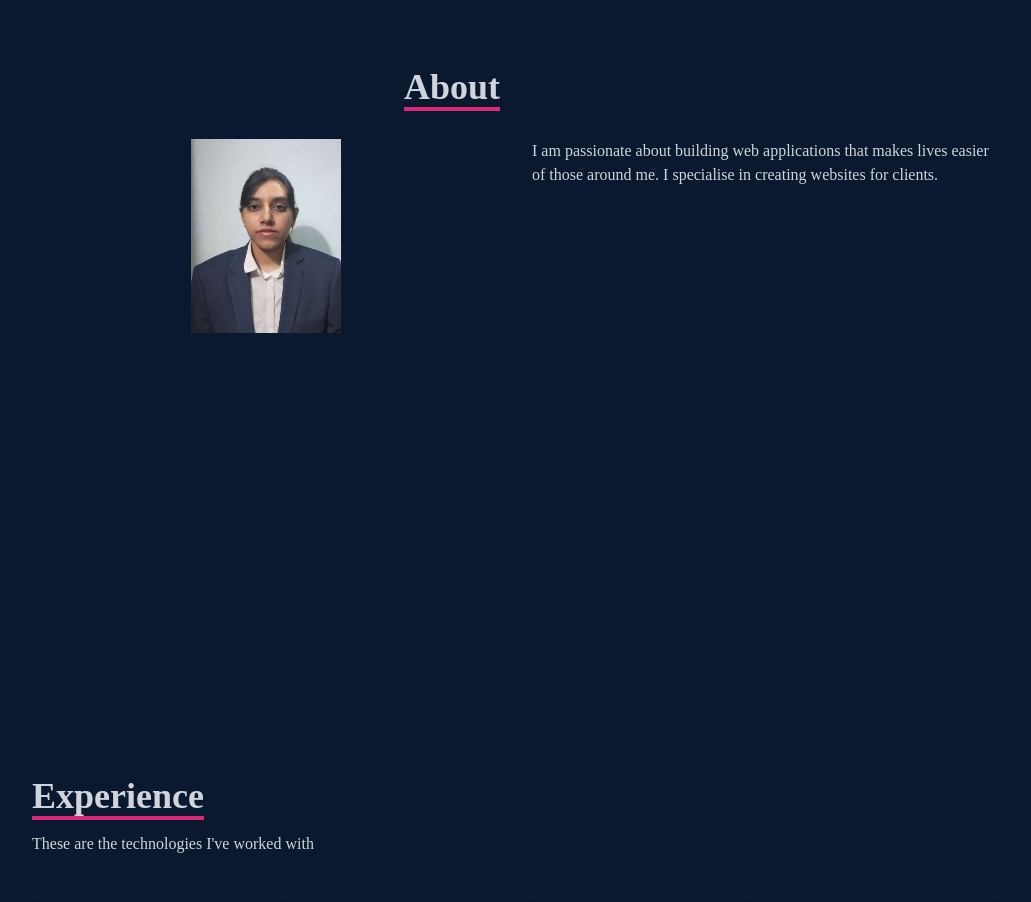
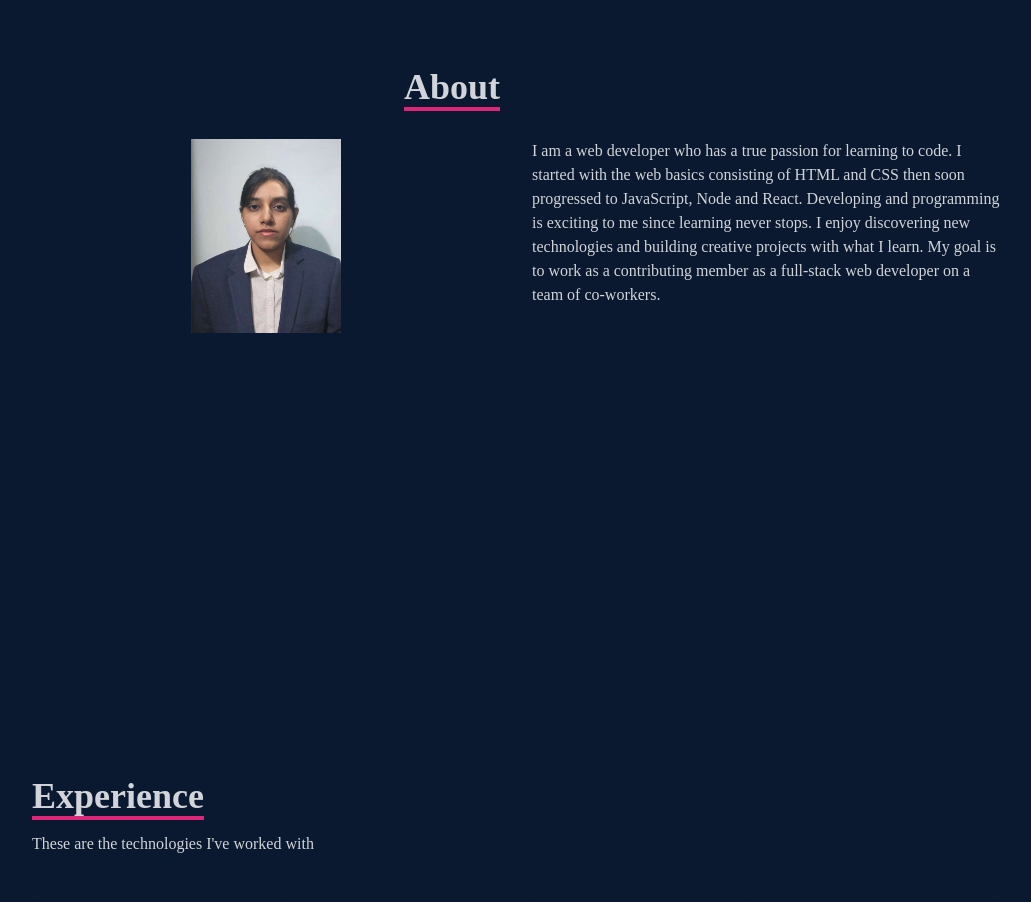
Before and after one commit to Apoorva0123/Portfolio, a React (Create React App) app: page / in a window 1280 px wide. Shown: the part 1000-1902 px from the top of the page, without its empty margins (124-1155 px from the left). Built offline with nearby package versions, Linux system fonts and the light colour scheme.

Commit message:
third commit

```diff
--- a/src/components/About.jsx
+++ b/src/components/About.jsx
@@ -16,7 +16,7 @@ const About = () => {
                         <img src={Photo} alt="picture" style={{width:"150px"}}/>
                     </div>
                     <div>
-                        <p>I am passionate about building web applications that makes lives easier of those around me. I specialise in creating websites for clients.</p>
+                        <p>I am a web developer who has a true passion for learning to code. I started with the web basics consisting of HTML and CSS then soon progressed to JavaScript, Node and React. Developing and programming is exciting to me since learning never stops. I enjoy discovering new technologies and building creative projects with what I learn. My goal is to work as a contributing member as a full-stack web developer on a team of co-workers.</p>
                     </div>
                 </div>
         </div>
```
